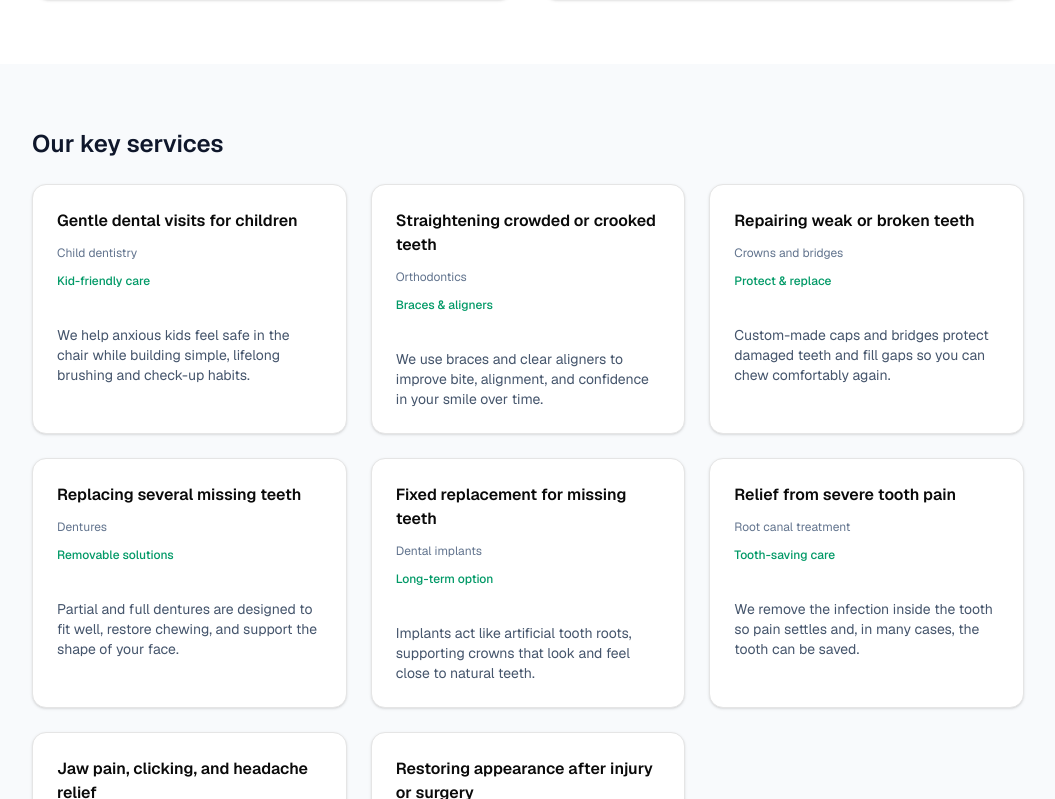
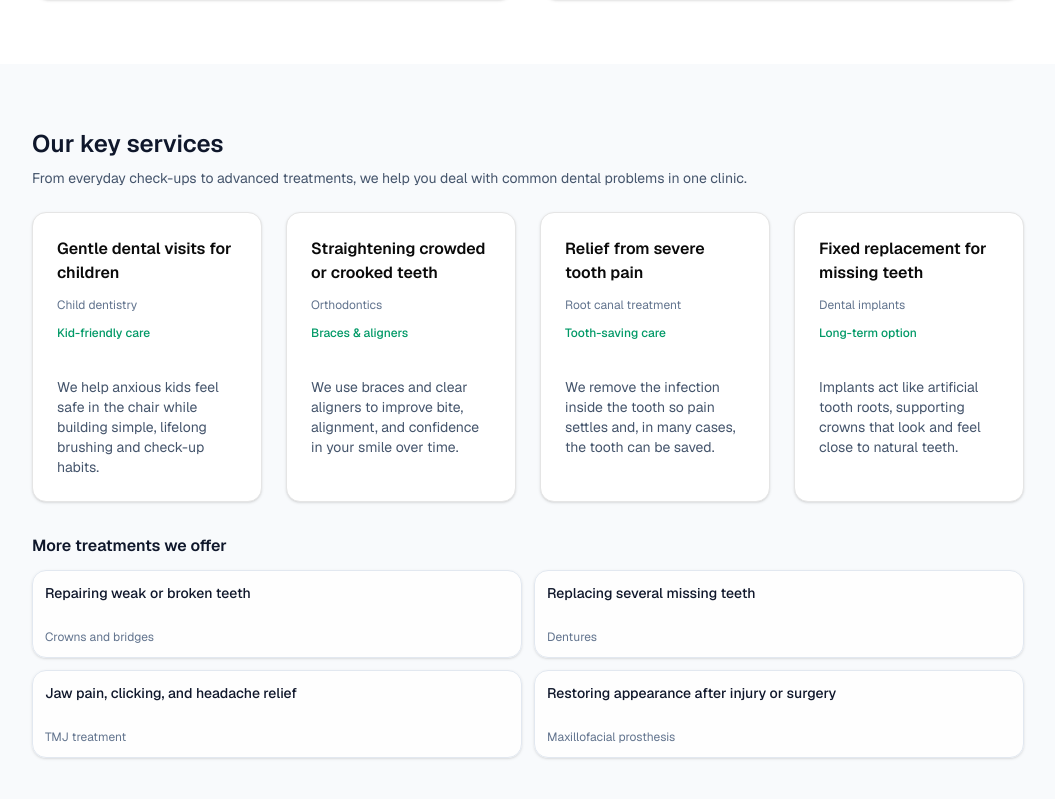
Before and after one commit to fooorrrceee/rr-dental-flip, a Next.js app in the folder landing-course/: page / in a window 1280 px wide. Shown: the part 1061-1860 px from the top of the page, without its empty margins (112-1167 px from the left). Built offline with nearby package versions, Linux system fonts and the light colour scheme.

Commit message:
add additional services in ServicesSection

```diff
--- a/landing-course/app/components/ServicesSection.tsx
+++ b/landing-course/app/components/ServicesSection.tsx
@@ -8,9 +8,11 @@ import {
 type Service = {
   headline: string;      // patient-facing problem/outcome
   technicalName: string; // clinical/procedure name
-  description: string;   // short explanation, outcome-focused
-  highlight?: string;    // optional tag
+  description: string;
+  highlight?: string;
+  priority?: "core" | "additional";
 };
+
 
 const services: Service[] = [
   {
@@ -19,6 +21,7 @@ const services: Service[] = [
     description:
       "We help anxious kids feel safe in the chair while building simple, lifelong brushing and check-up habits.",
     highlight: "Kid-friendly care",
+    priority: "core",
   },
   {
     headline: "Straightening crowded or crooked teeth",
@@ -26,6 +29,23 @@ const services: Service[] = [
     description:
       "We use braces and clear aligners to improve bite, alignment, and confidence in your smile over time.",
     highlight: "Braces & aligners",
+    priority: "core",
+  },
+  {
+    headline: "Relief from severe tooth pain",
+    technicalName: "Root canal treatment",
+    description:
+      "We remove the infection inside the tooth so pain settles and, in many cases, the tooth can be saved.",
+    highlight: "Tooth-saving care",
+    priority: "core",
+  },
+  {
+    headline: "Fixed replacement for missing teeth",
+    technicalName: "Dental implants",
+    description:
+      "Implants act like artificial tooth roots, supporting crowns that look and feel close to natural teeth.",
+    highlight: "Long-term option",
+    priority: "core",
   },
   {
     headline: "Repairing weak or broken teeth",
@@ -33,6 +53,7 @@ const services: Service[] = [
     description:
       "Custom-made caps and bridges protect damaged teeth and fill gaps so you can chew comfortably again.",
     highlight: "Protect & replace",
+    priority: "additional",
   },
   {
     headline: "Replacing several missing teeth",
@@ -40,20 +61,7 @@ const services: Service[] = [
     description:
       "Partial and full dentures are designed to fit well, restore chewing, and support the shape of your face.",
     highlight: "Removable solutions",
-  },
-  {
-    headline: "Fixed replacement for missing teeth",
-    technicalName: "Dental implants",
-    description:
-      "Implants act like artificial tooth roots, supporting crowns that look and feel close to natural teeth.",
-    highlight: "Long-term option",
-  },
-  {
-    headline: "Relief from severe tooth pain",
-    technicalName: "Root canal treatment",
-    description:
-      "We remove the infection inside the tooth so pain settles and, in many cases, the tooth can be saved.",
-    highlight: "Tooth-saving care",
+    priority: "additional",
   },
   {
     headline: "Jaw pain, clicking, and headache relief",
@@ -61,6 +69,7 @@ const services: Service[] = [
     description:
       "We assess and treat jaw joint problems that cause pain, stiffness, or noise when you open and close.",
     highlight: "Jaw joint care",
+    priority: "additional",
   },
   {
     headline: "Restoring appearance after injury or surgery",
@@ -68,11 +77,20 @@ const services: Service[] = [
     description:
       "Specialised prosthetic work helps rebuild missing facial structures to improve function and confidence.",
     highlight: "Specialised care",
+    priority: "additional",
   },
 ];
 
 
+
 export function ServicesSection() {
+  const coreServices = services.filter(
+    (service) => service.priority !== "additional"
+  );
+  const additionalServices = services.filter(
+    (service) => service.priority === "additional"
+  );
+
   return (
     <section
       id="services"
@@ -86,8 +104,15 @@ export function ServicesSection() {
         >
           Our key services
         </h2>
-        <div className="mt-6 grid gap-6 sm:grid-cols-3">
-          {services.map((service) => (
+
+        <p className="mt-2 text-sm text-slate-600">
+          From everyday check-ups to advanced treatments, we help you deal with
+          common dental problems in one clinic.
+        </p>
+
+        {/* Core services as full cards */}
+        <div className="mt-6 grid gap-6 sm:grid-cols-2 lg:grid-cols-4">
+          {coreServices.map((service) => (
             <Card key={service.technicalName}>
               <CardHeader className="pb-3">
                 <CardTitle className="text-base">
@@ -111,6 +136,30 @@ export function ServicesSection() {
           ))}
         </div>
 
+        {/* Additional services as a compact list */}
+        {additionalServices.length > 0 && (
+          <div className="mt-8">
+            <h3 className="text-sm font-semibold text-slate-900 sm:text-base">
+              More treatments we offer
+            </h3>
+            <ul className="mt-3 grid gap-3 grid-cols-2">
+              {additionalServices.map((service) => (
+                <li
+                  key={service.technicalName}
+                >
+                  <Card className="border-slate-200 bg-white/80 p-3">
+                    <p className="text-xs font-medium text-slate-900 sm:text-sm">
+                      {service.headline}
+                    </p>
+                    <p className="mt-0.5 text-[11px] text-slate-500 sm:text-xs">
+                      {service.technicalName}
+                    </p>
+                  </Card>
+                </li>
+              ))}
+            </ul>
+          </div>
+        )}
       </div>
     </section>
   );
```
